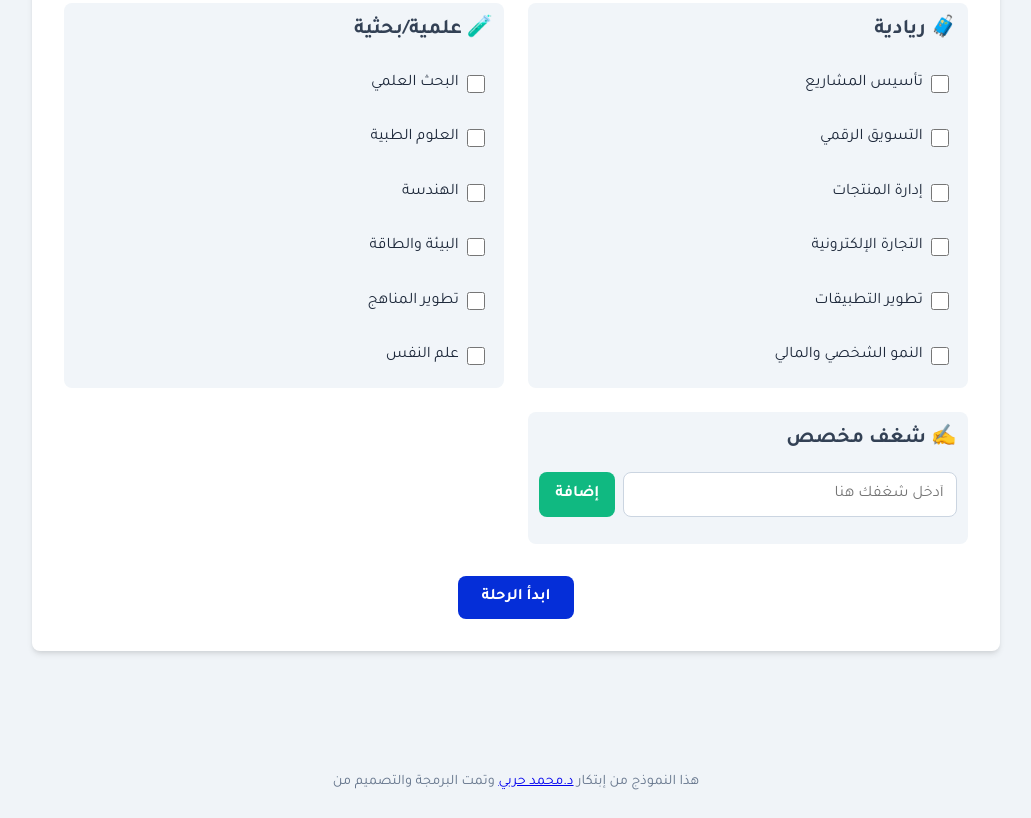
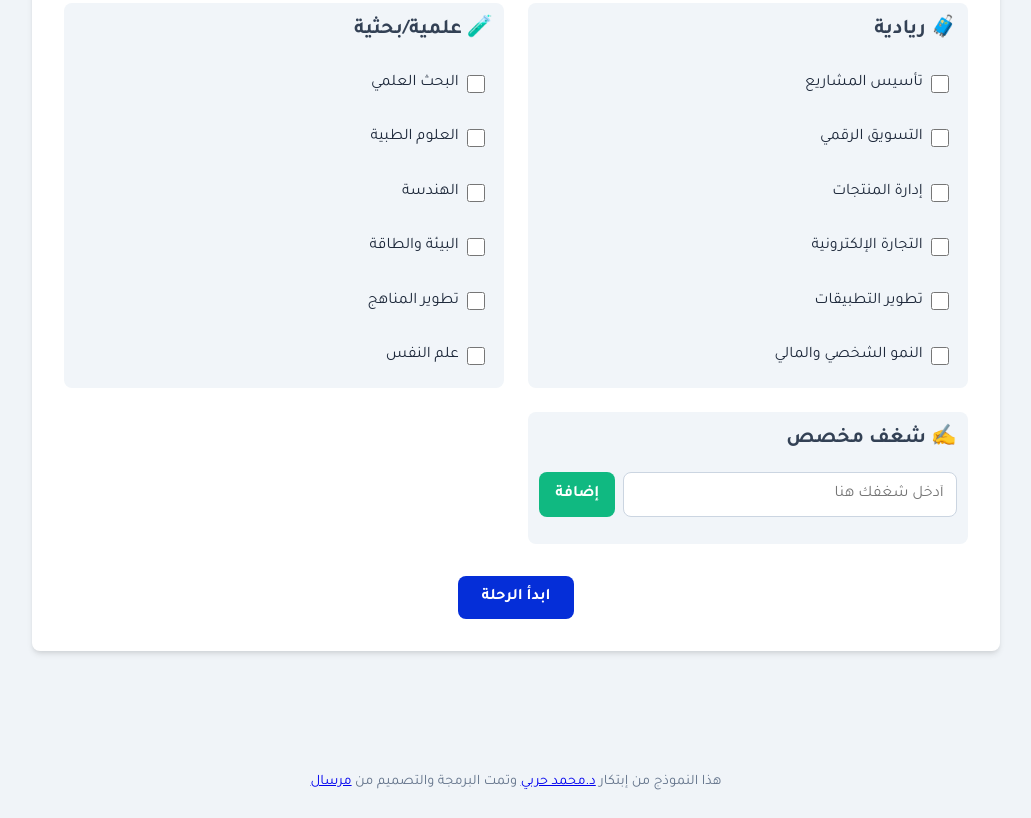
Before and after one commit to MersalHussin/6ps, a plain HTML site: page index.html in a window 1280 px wide. Shown: the part 1156-1974 px from the top of the page, without its empty margins (124-1155 px from the left). Drawn offline with Linux system fonts and the light colour scheme.

Commit message:
Update index.html

```diff
--- a/index.html
+++ b/index.html
@@ -708,7 +708,7 @@
   </div>
 
   <footer>
-    <p>هذا النموذج من إبتكار <a href="https://www.linkedin.com/in/mohamedharby2020/">د.محمد حربي</a> وتمت البرمجة والتصميم من <a href="https://mersal.top"></a> </p>
+    <p>هذا النموذج من إبتكار <a href="https://www.linkedin.com/in/mohamedharby2020/">د.محمد حربي</a> وتمت البرمجة والتصميم من <a href="https://mersal.top">مرسال</a> </p>
   </footer>
 
   <script>
```
